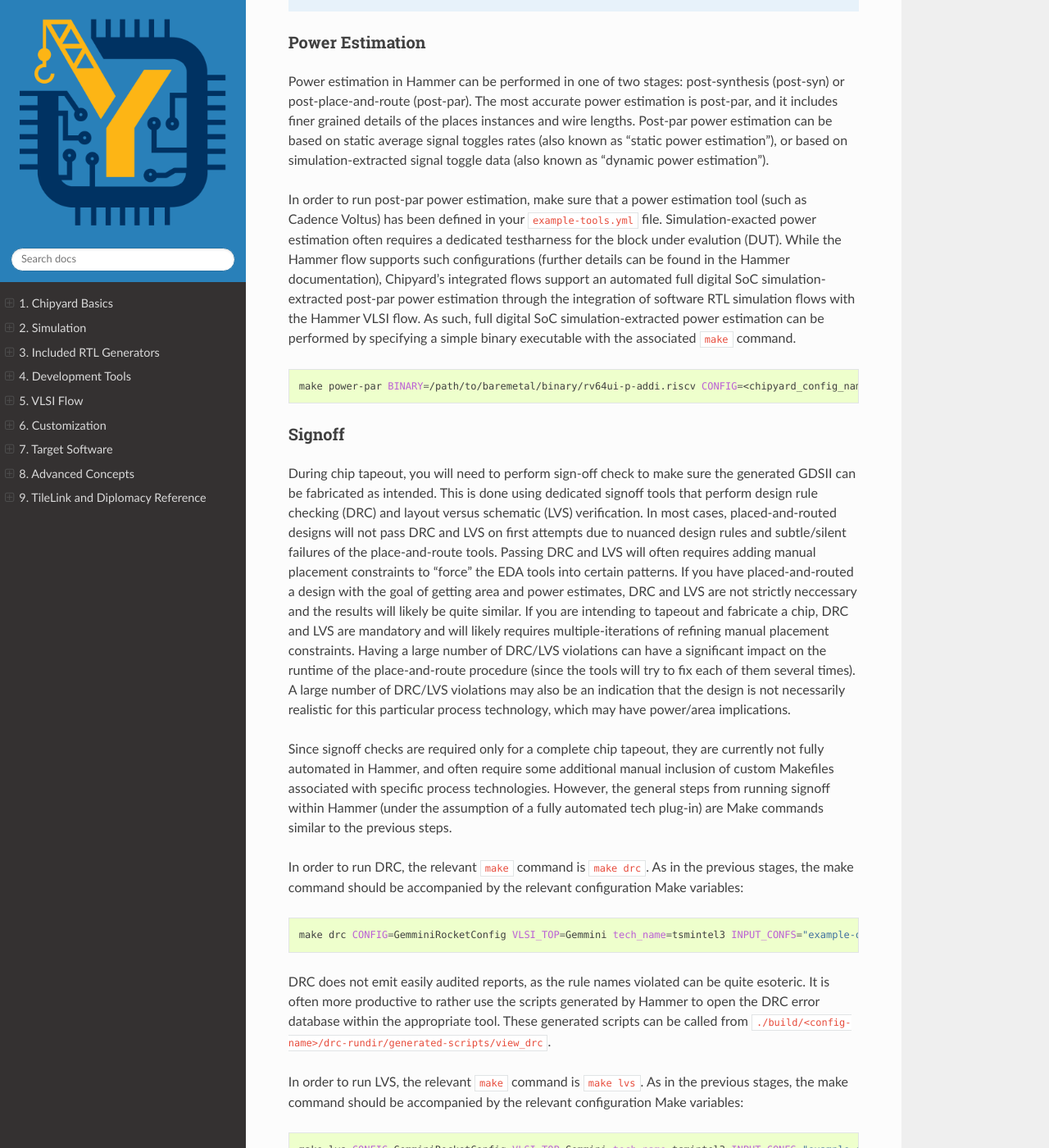
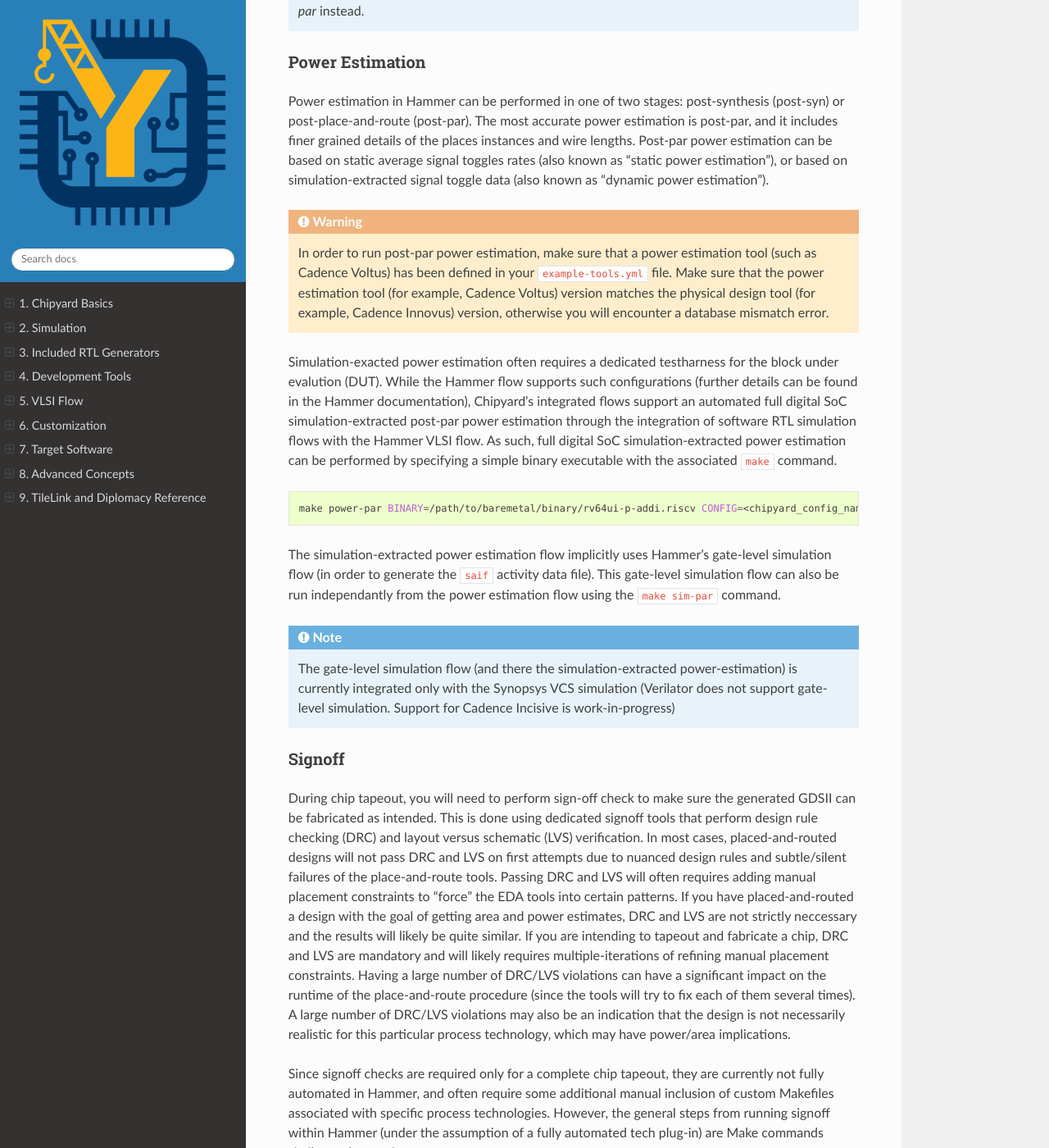
Before and after one commit to ucb-bar/chipyard, a Sphinx documentation site: the page built from docs/VLSI/Basic-Flow.rst, in a window 1280 px wide and 1400 px high, scrolled down 5003 px. Shown: the whole window at 82% size. Built offline with Sphinx 7.4.7 and the Read the Docs theme 2.0.0, drawn with Linux system fonts in a browser that asks for light colours; some of the changed text lies outside the part shown.

Commit message:
update partial power flow

```diff
--- a/docs/VLSI/Basic-Flow.rst
+++ b/docs/VLSI/Basic-Flow.rst
@@ -46,7 +46,7 @@ Hammer relies on YAML-based configuration files. While these configuration can b
 OpenRoad example), the generally suggested way to work with an arbitrary process technology or tools plugins would be to use three configuration files, matching the three Hammer concerns - tools, tech, and design.
 The ``vlsi`` directory includes three such example configuration files matching the three concerns: ``example-tools.yml``, ``example-tech.yml``, and ``example-design.yml``.
 
-The ``example-tools.yml`` file configures which EDA tools hammer will use. This example files uses Cadence Innovus, Genus and Mentor Calibre (which are likely the tools you will use if you're working in the Berkeley Wireless Research Center). Note that tool versions are highly sensitive to the process-technology in-use. Hence, tool versions that work with one process technology may not work with another (for example, ASAP7 will not work with an Innovus version newer than 18.1, while other proprietary process technologies will likely require newer versions such as 19.1).
+The ``example-tools.yml`` file configures which EDA tools hammer will use. This example file uses Cadence Innovus, Genus and Voltus, Synopsys VCS, and Mentor Calibre (which are likely the tools you will use if you're working in the Berkeley Wireless Research Center). Note that tool versions are highly sensitive to the process-technology in-use. Hence, tool versions that work with one process technology may not work with another (for example, ASAP7 will not work with an Innovus version newer than 18.1, while other proprietary process technologies will likely require newer versions such as 19.1).
 
 The ``example-design.yml`` file contains basic build system information (how many cores/threads to use, etc.), as well as configurations that are specific to the design we are working on such as clock signal name and frequency, power modes, floorplan, and additional constraints that we will add later on.
 
@@ -150,12 +150,19 @@ Power Estimation
 Power estimation in Hammer can be performed in one of two stages: post-synthesis (post-syn) or post-place-and-route (post-par). The most accurate power estimation is post-par, and it includes finer grained details of the places instances and wire lengths.
 Post-par power estimation can be based on static average signal toggles rates (also known as "static power estimation"), or based on simulation-extracted signal toggle data (also known as "dynamic power estimation").
 
-In order to run post-par power estimation, make sure that a power estimation tool (such as Cadence Voltus) has been defined in your ``example-tools.yml`` file.
+.. Warning:: In order to run post-par power estimation, make sure that a power estimation tool (such as Cadence Voltus) has been defined in your ``example-tools.yml`` file. Make sure that the power estimation tool (for example, Cadence Voltus) version matches the physical design tool (for example, Cadence Innovus) version, otherwise you will encounter a database mismatch error.
+
 Simulation-exacted power estimation often requires a dedicated testharness for the block under evalution (DUT). While the Hammer flow supports such configurations (further details can be found in the Hammer documentation), Chipyard's integrated flows support an automated full digital SoC simulation-extracted post-par power estimation through the integration of software RTL simulation flows with the Hammer VLSI flow. As such, full digital SoC simulation-extracted power estimation can be performed by specifying a simple binary executable with the associated ``make`` command.
 
 .. code-block:: shell
 
     make power-par BINARY=/path/to/baremetal/binary/rv64ui-p-addi.riscv CONFIG=<chipyard_config_name> tech_name=tsmintel3 INPUT_CONFS="example-design.yml example-tools.yml example-tech.yml"
+
+
+The simulation-extracted power estimation flow implicitly uses Hammer's gate-level simulation flow (in order to generate the ``saif`` activity data file). This gate-level simulation flow can also be run independantly from the power estimation flow using the ``make sim-par`` command.
+
+
+.. Note:: The gate-level simulation flow (and there the simulation-extracted power-estimation) is currently integrated only with the Synopsys VCS simulation (Verilator does not support gate-level simulation. Support for Cadence Incisive is work-in-progress)
 
 
 Signoff
```
Also changed, not shown: 1 other file.
